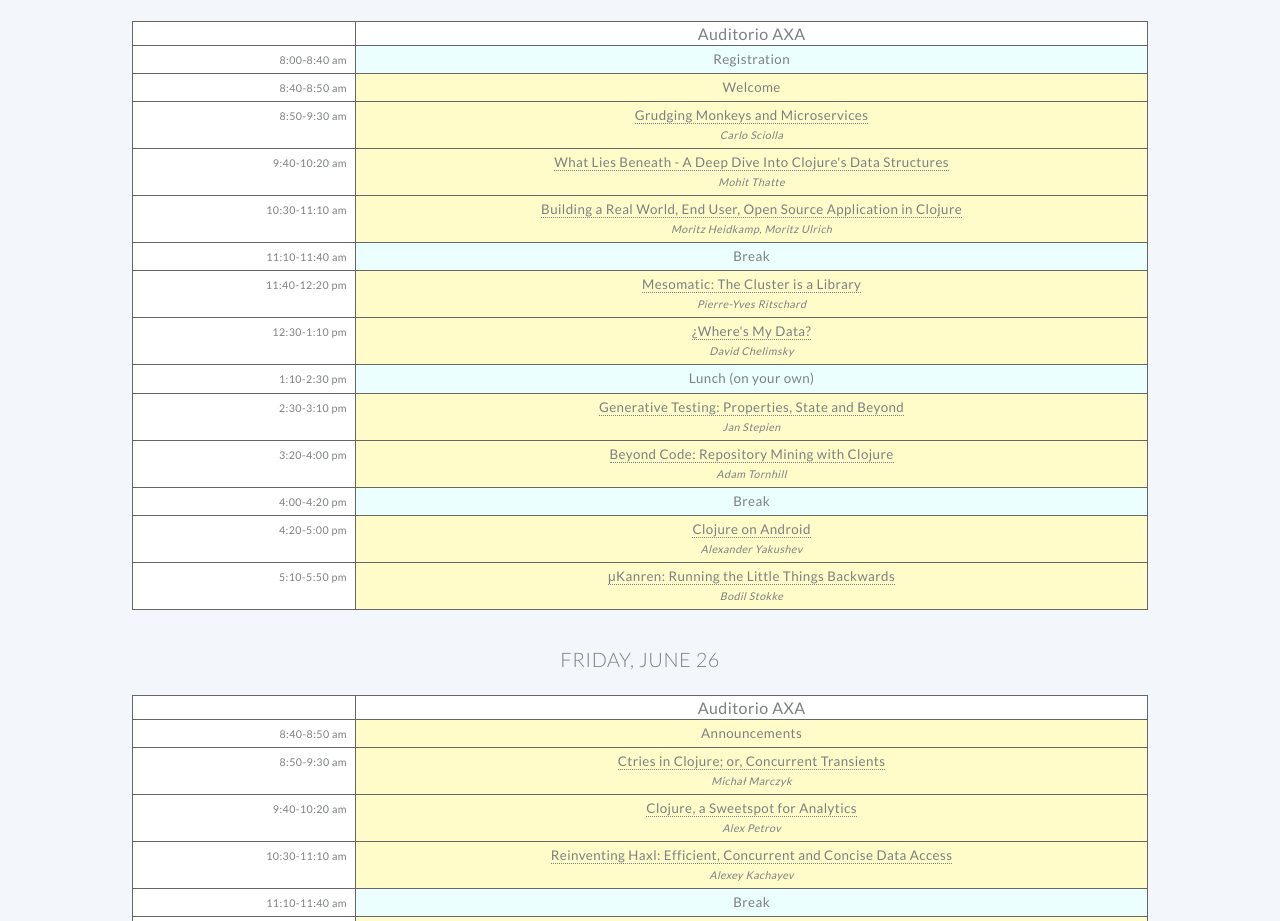
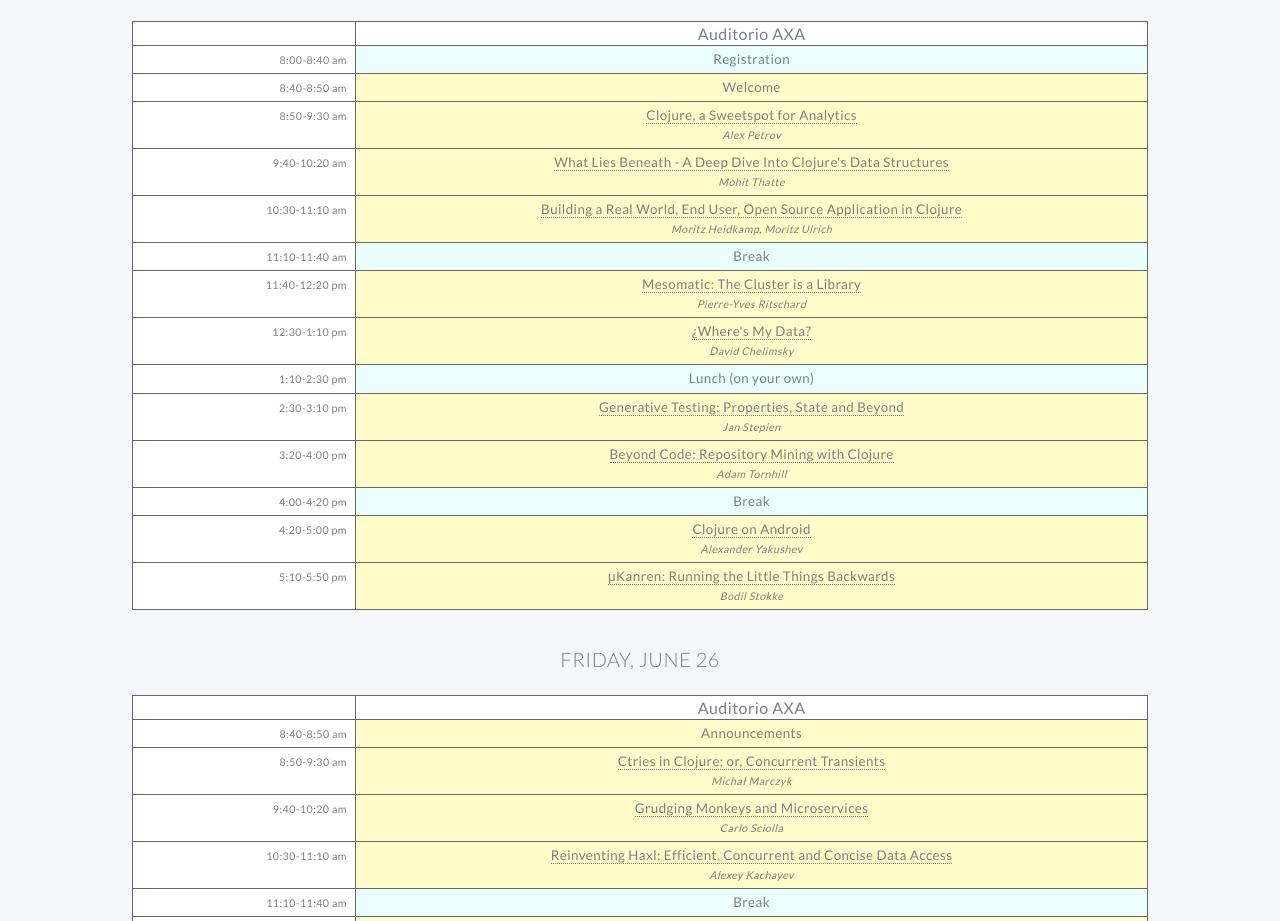
Before and after one commit to euroclojureorg/euroclojureorg.github.io, a Jekyll site: the page built from index.html, in a window 1280 px wide and 1400 px high, scrolled down 823 px. Shown: the part 153-1074 px from the top of the window. Built offline with Jekyll 4.4.1, drawn with Linux system fonts in a browser that asks for light colours.

Commit message:
session swap

```diff
--- a/_layouts/home.html
+++ b/_layouts/home.html
@@ -75,8 +75,8 @@
 									<tr>
 										<td class="time">8:50-9:30 am</td>
 										<td class="slot talk">
-											<div class="title"><a href="speakers#csciolla">Grudging Monkeys and Microservices</a></div>
-											<div class="speaker">Carlo Sciolla</div>
+											<div class="title"><a href="speakers#apetrov">Clojure, a Sweetspot for Analytics</a></div>
+											<div class="speaker">Alex Petrov</div>
 										</td>
 									</tr>
 									<tr>
@@ -180,8 +180,8 @@
 									<tr>
 										<td class="time">9:40-10:20 am</td>
 										<td class="slot talk">
-											<div class="title"><a href="speakers#apetrov">Clojure, a Sweetspot for Analytics</a></div>
-											<div class="speaker">Alex Petrov</div>
+											<div class="title"><a href="speakers#csciolla">Grudging Monkeys and Microservices</a></div>
+											<div class="speaker">Carlo Sciolla</div>
 										</td>
 									</tr>
 									<tr>
```
